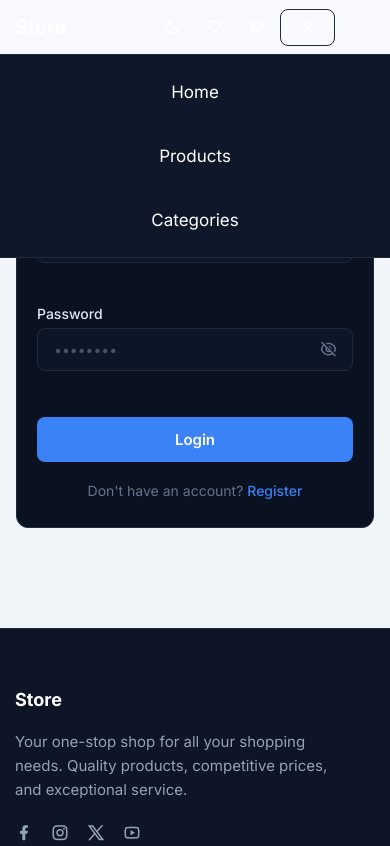
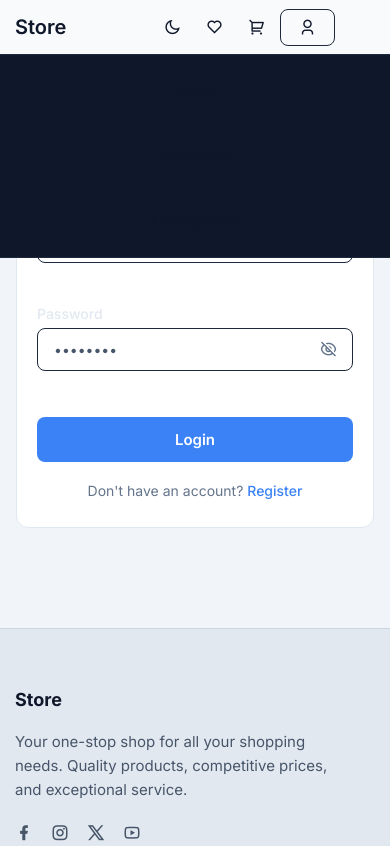
Before and after one commit to farruxismatullayev2009-max/simple_store_shop, a website: page loginpage.html in a window 390 px wide. Shown: the top 846 px of the page. Drawn offline with nearby package versions, Linux system fonts and the light colour scheme.

Commit message:
o'zgarish kiritildi

```diff
--- a/loginpage.html
+++ b/loginpage.html
@@ -6,7 +6,7 @@
   <meta name="viewport" content="width=device-width, initial-scale=1.0">
   <link href="https://cdn.jsdelivr.net/npm/remixicon@4.9.1/fonts/remixicon.css" rel="stylesheet" />
   <link rel="stylesheet" href="./styles/loginpage.css">
-  <title>Login</title>
+  <title>Ecommerse store</title>
 </head>
 
 <body>
--- a/styles/loginpage.css
+++ b/styles/loginpage.css
@@ -122,7 +122,7 @@ body {
 .login-card {
   width: 100%;
   max-width: 460px;
-  background-color: #0a1120;
+  background-color: transparent;
   border: 1px solid #1e293b;
   border-radius: 12px;
   padding: 40px 40px 36px 40px;
@@ -165,7 +165,7 @@ body {
 
 .form-input {
   width: 100%;
-  background-color: #0d1626;
+  background-color: transparent;
   border: 1px solid #1e293b;
   border-radius: 8px;
   padding: 12px 16px;
--- a/theme.js
+++ b/theme.js
@@ -1,34 +1,38 @@
+(function () {
+  // Sahifa yuklanishi bilanoq theme qo'llansin (flicker bo'lmasin)
+  const saved = localStorage.getItem('theme') || 'system';
+  const resolved =
+    saved === 'system'
+      ? window.matchMedia('(prefers-color-scheme: dark)').matches
+        ? 'dark'
+        : 'light'
+      : saved;
+
+  if (resolved === 'light') {
+    document.documentElement.style.setProperty('--body-bg', '#f1f5f9');
+    document.documentElement.style.setProperty('--body-color', '#0f172a');
+  }
+})();
+
 document.addEventListener('DOMContentLoaded', () => {
   const sunBtn = document.querySelector('.nav-right .nav-icon:nth-child(1) a');
   if (!sunBtn) return;
 
+  // Dropdown
   const dropdown = document.createElement('div');
-  dropdown.id = 'theme-dropdown';
   dropdown.style.cssText = `
-    display: none;
-    position: absolute;
-    top: calc(100% + 8px);
-    right: 0;
-    background: #020817;
-    border: 1px solid #1e293b;
-    border-radius: 5px;
-    overflow: hidden;
-    z-index: 500;
-    min-width: 130px;
-    box-shadow: 0 8px 24px rgba(0,0,0,0.4);
+    display:none; position:absolute; top:calc(100% + 8px); right:0;
+    background:#0d1626; border:1px solid #1e293b; border-radius:10px;
+    overflow:hidden; z-index:500; min-width:130px;
+    box-shadow:0 8px 24px rgba(0,0,0,0.4);
   `;
-
   dropdown.innerHTML = ['Light', 'Dark', 'System']
     .map(
-      label => `
-    <div class="theme-option" data-theme="${label.toLowerCase()}" style="
-      padding: 11px 16px;
-      font-size: 14px;
-      color: #e2e8f0;
-      cursor: pointer;
-      transition: background 0.15s;
-      font-family: inherit;
-    ">${label}</div>
+      l => `
+    <div class="theme-option" data-theme="${l.toLowerCase()}" style="
+      padding:11px 16px; font-size:14px; color:#e2e8f0;
+      cursor:pointer; transition:background 0.15s; font-family:inherit;
+    ">${l}</div>
   `,
     )
     .join('');
@@ -45,12 +49,10 @@ document.addEventListener('DOMContentLoaded', () => {
     isOpen = !isOpen;
     dropdown.style.display = isOpen ? 'block' : 'none';
   });
-
   document.addEventListener('click', () => {
     isOpen = false;
     dropdown.style.display = 'none';
   });
-
   dropdown.addEventListener('click', e => e.stopPropagation());
 
   dropdown.querySelectorAll('.theme-option').forEach(opt => {
@@ -68,10 +70,9 @@ document.addEventListener('DOMContentLoaded', () => {
       : 'light';
   }
 
-  function updateNavIcon(resolvedTheme) {
+  function updateNavIcon(resolved) {
     const icon = sunBtn.querySelector('i');
-    // Qoq fonda — quyosh, oq fonda — oy
-    icon.className = resolvedTheme === 'dark' ? 'ri-sun-line' : 'ri-moon-line';
+    icon.className = resolved === 'dark' ? 'ri-sun-line' : 'ri-moon-line';
   }
 
   function applyTheme(theme) {
@@ -80,32 +81,123 @@ document.addEventListener('DOMContentLoaded', () => {
     if (resolved === 'light') {
       document.body.style.background = '#f1f5f9';
       document.body.style.color = '#0f172a';
-      document.querySelector('.navbar').style.background =
-        'rgba(248,250,252,0.9)';
-      document.querySelector('.navbar').style.borderColor = '#e2e8f0';
+
+      const navbar = document.querySelector('.navbar');
+      if (navbar) {
+        navbar.style.background = 'rgba(248,250,252,0.95)';
+        navbar.style.borderColor = '#e2e8f0';
+      }
+      // Navbar matnlari
+      document
+        .querySelectorAll('.navbar .logo a, .navbar .nav-item a')
+        .forEach(el => (el.style.color = '#0f172a'));
+      document
+        .querySelectorAll('.navbar .nav-icon a, .navbar .login-btn')
+        .forEach(el => (el.style.color = '#0f172a'));
+      document
+        .querySelectorAll('.navbar .hamburger-menu')
+        .forEach(el => (el.style.color = '#0f172a'));
+
       document.querySelectorAll('.card').forEach(c => {
-        c.style.background = '#ffffff';
+        c.style.background = '#fff';
         c.style.borderColor = '#e2e8f0';
       });
       document
-        .querySelectorAll('.title')
+        .querySelectorAll(
+          '.title, .cart-item-name, .wl-card-name, .detail-title',
+        )
         .forEach(t => (t.style.color = '#0f172a'));
       document
-        .querySelectorAll('.price')
+        .querySelectorAll('.price, .detail-price, .cart-item-total')
         .forEach(p => (p.style.color = '#0f172a'));
+      document
+        .querySelectorAll('.order-summary, .login-card, .wl-card')
+        .forEach(el => {
+          el.style.background = '#ffffff';
+          el.style.borderColor = '#e2e8f0';
+        });
+
+      // Footer
+      const footer = document.querySelector('.main-footer');
+      if (footer) {
+        footer.style.background = '#e2e8f0';
+        footer.style.borderColor = '#cbd5e1';
+      }
+      document
+        .querySelectorAll('.footer-title')
+        .forEach(el => (el.style.color = '#0f172a'));
+      document
+        .querySelectorAll(
+          '.footer-text, .footer-contact li span, .footer-contact li i',
+        )
+        .forEach(el => (el.style.color = '#475569'));
+      document
+        .querySelectorAll(
+          '.footer-links a, .footer-socials a, .bottom-links a, .copyright',
+        )
+        .forEach(el => (el.style.color = '#475569'));
     } else {
       document.body.style.background = '#020817';
       document.body.style.color = '#ffffff';
-      document.querySelector('.navbar').style.background = '';
-      document.querySelector('.navbar').style.borderColor = '';
+
+      const navbar = document.querySelector('.navbar');
+      if (navbar) {
+        navbar.style.background = '';
+        navbar.style.borderColor = '';
+      }
+      // Navbar matnlarini qaytarish
+      document
+        .querySelectorAll('.navbar .logo a')
+        .forEach(el => (el.style.color = '#fff'));
+      document
+        .querySelectorAll('.navbar .nav-item a, .navbar .nav-icon a')
+        .forEach(el => (el.style.color = ''));
+      document
+        .querySelectorAll('.navbar .login-btn')
+        .forEach(el => (el.style.color = '#fff'));
+      document
+        .querySelectorAll('.navbar .hamburger-menu')
+        .forEach(el => (el.style.color = '#fff'));
+
       document.querySelectorAll('.card').forEach(c => {
         c.style.background = '';
         c.style.borderColor = '';
       });
-      document.querySelectorAll('.title').forEach(t => (t.style.color = ''));
-      document.querySelectorAll('.price').forEach(p => (p.style.color = ''));
+      document
+        .querySelectorAll(
+          '.title, .cart-item-name, .wl-card-name, .detail-title',
+        )
+        .forEach(t => (t.style.color = ''));
+      document
+        .querySelectorAll('.price, .detail-price, .cart-item-total')
+        .forEach(p => (p.style.color = ''));
+      document
+        .querySelectorAll('.order-summary, .login-card, .wl-card')
+        .forEach(el => {
+          el.style.background = '';
+          el.style.borderColor = '';
+        });
+
+      // Footer
+      const footerD = document.querySelector('.main-footer');
+      if (footerD) {
+        footerD.style.background = '';
+        footerD.style.borderColor = '';
+      }
+      document
+        .querySelectorAll('.footer-title')
+        .forEach(el => (el.style.color = ''));
+      document
+        .querySelectorAll(
+          '.footer-text, .footer-contact li span, .footer-contact li i',
+        )
+        .forEach(el => (el.style.color = ''));
+      document
+        .querySelectorAll(
+          '.footer-links a, .footer-socials a, .bottom-links a, .copyright',
+        )
+        .forEach(el => (el.style.color = ''));
     }
-
     updateNavIcon(resolved);
   }
 
```
Also changed, not shown: Wishlist.html (+1 -1 lines), cart.html (+1 -1 lines), singlepage.html (+1 -1 lines).
